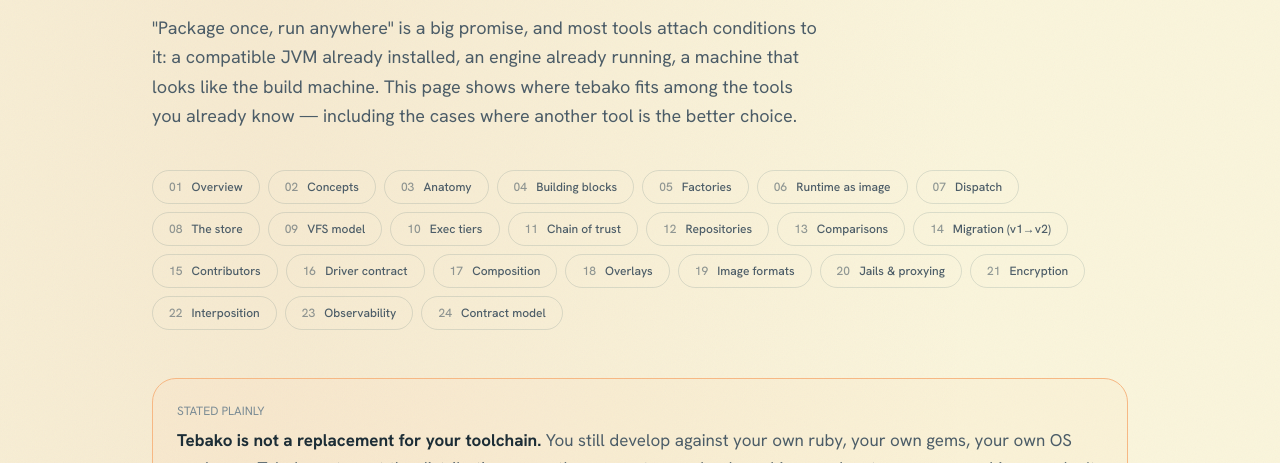
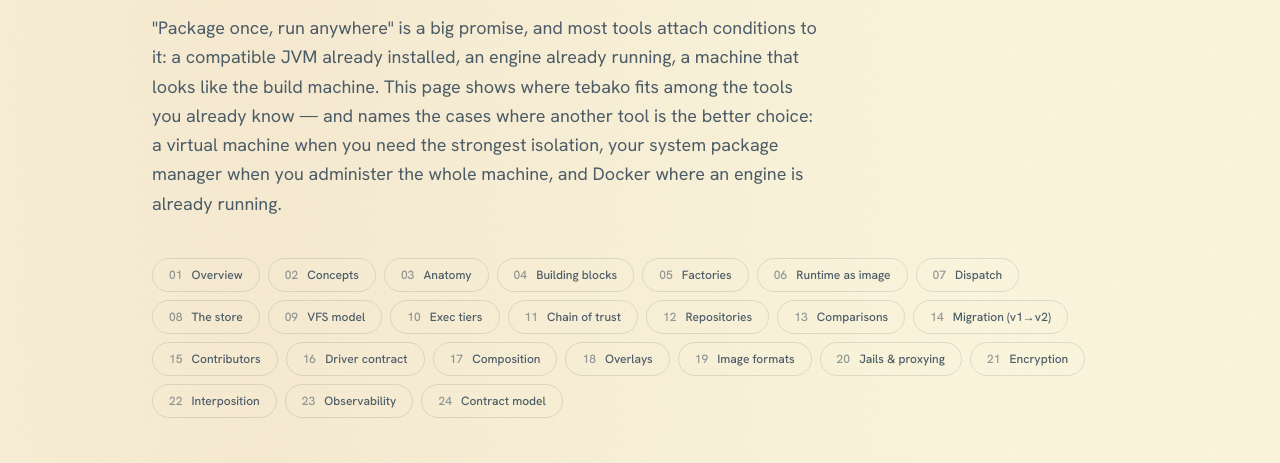
Before and after one commit to tamatebako/tebako.org, an Astro site: page /docs/architecture/comparisons in a window 1280 px wide. Shown: the part 286-749 px from the top of the page. Built offline with nearby package versions, Linux system fonts and the light colour scheme; Astro itself is replaced by a stand-in of ours.

Commit message:
docs(comparisons): name the tools that win — VMs for isolation, system package managers for administered machines, Docker where an engine already runs

```diff
--- a/src/pages/docs/architecture/comparisons.astro
+++ b/src/pages/docs/architecture/comparisons.astro
@@ -248,7 +248,7 @@
   href="/docs/architecture/comparisons/"
   title="Compared, honestly"
   heading="How tebako compares."
-  lede='"Package once, run anywhere" is a big promise, and most tools attach conditions to it: a compatible JVM already installed, an engine already running, a machine that looks like the build machine. This page shows where tebako fits among the tools you already know — including the cases where another tool is the better choice.'
+  lede='"Package once, run anywhere" is a big promise, and most tools attach conditions to it: a compatible JVM already installed, an engine already running, a machine that looks like the build machine. This page shows where tebako fits among the tools you already know — and names the cases where another tool is the better choice: a virtual machine when you need the strongest isolation, your system package manager when you administer the whole machine, and Docker where an engine is already running.'
   description="An honest comparison: tebako versus version managers, system package managers, containers, snap/flatpak/AppImage, the language packagers, the OS trust gates, and virtual machines — what each is for, and where each wins."
 >
 
```
